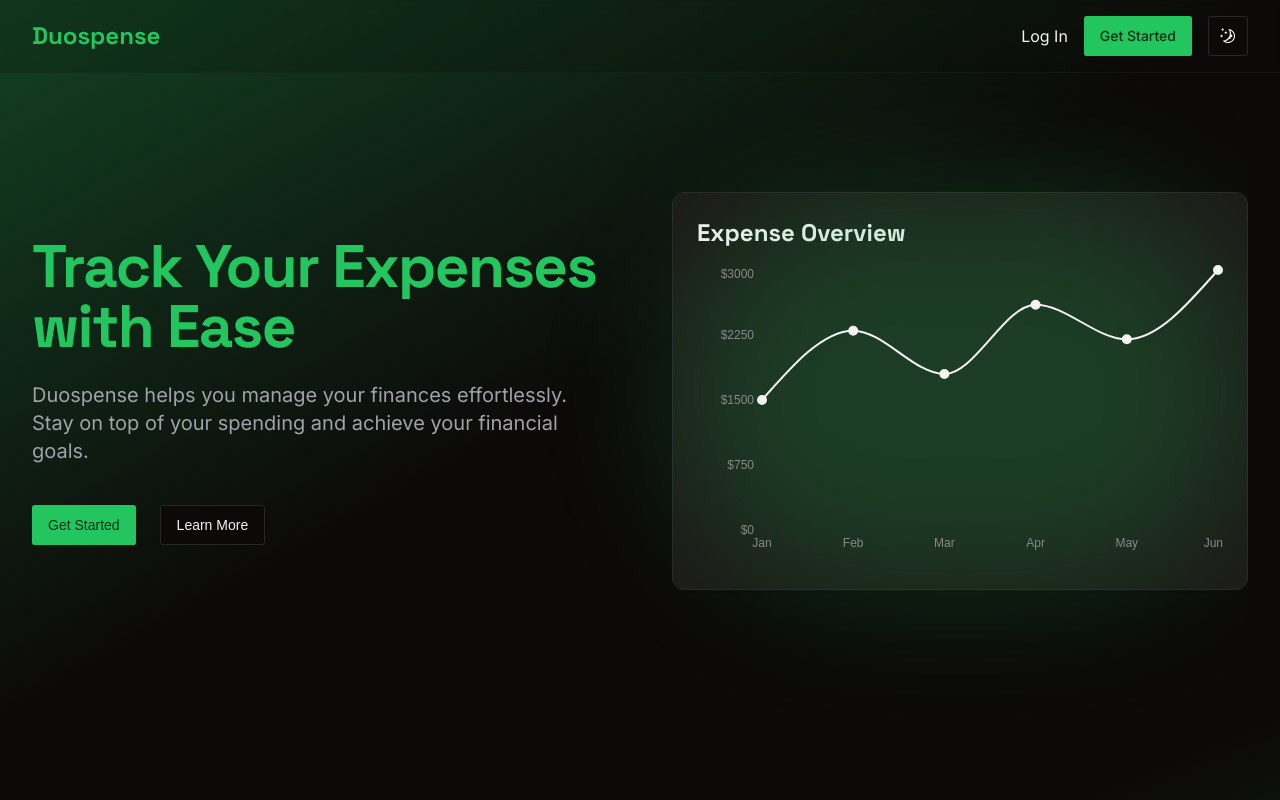
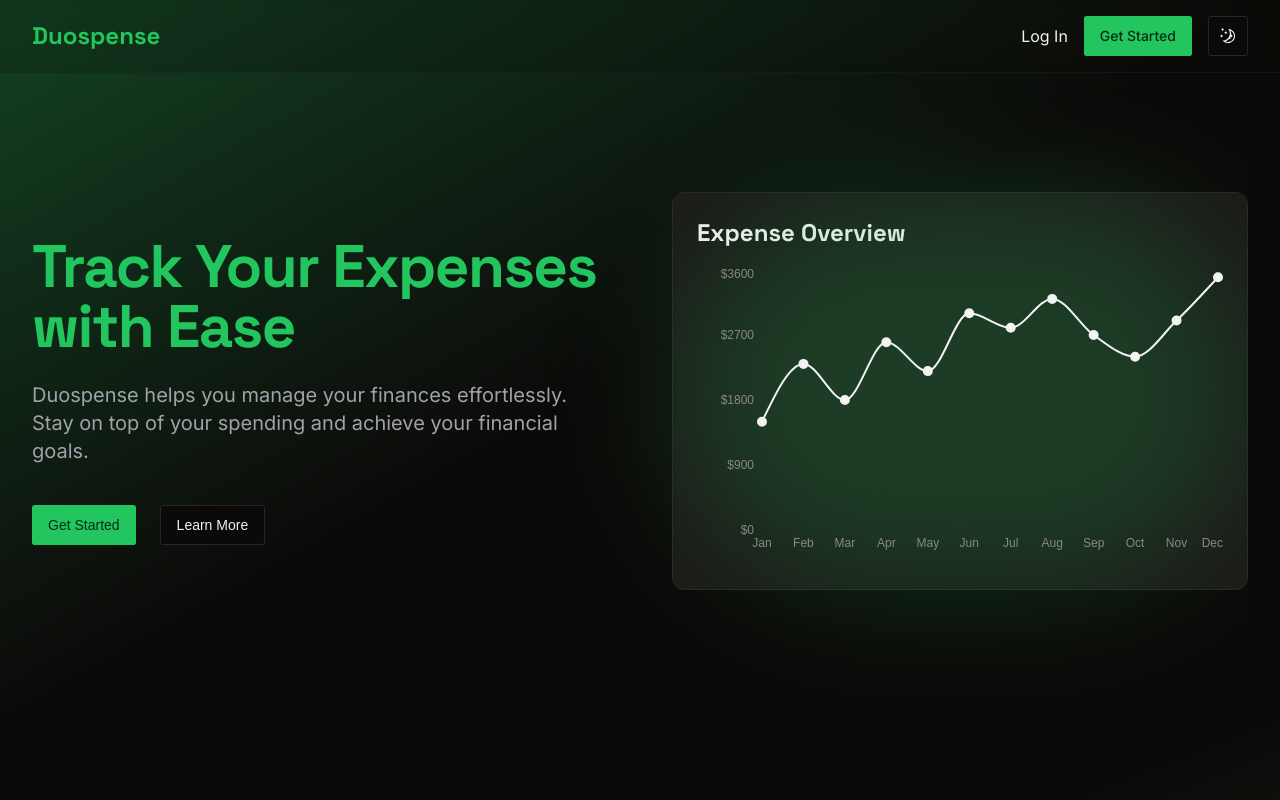
Before and after one commit to kaizenics/duospense, a Next.js app: page / in a window 1280 px wide. Shown: the top 800 px of the page. Built offline with nearby package versions, Linux system fonts and the light colour scheme.

Commit message:
feat: enhance ExpenseChart with custom tooltip and additional data points

```diff
--- a/src/components/ui/expense-chart.tsx
+++ b/src/components/ui/expense-chart.tsx
@@ -1,6 +1,6 @@
 "use client"
 
-import { Line, LineChart, ResponsiveContainer, XAxis, YAxis, Tooltip } from "recharts"
+import { Line, LineChart, ResponsiveContainer, XAxis, YAxis, Tooltip, CartesianGrid } from "recharts"
 
 const data = [
   { name: "Jan", total: 1500 },
@@ -9,12 +9,38 @@ const data = [
   { name: "Apr", total: 2600 },
   { name: "May", total: 2200 },
   { name: "Jun", total: 3000 },
+  { name: "Jul", total: 2800 },
+  { name: "Aug", total: 3200 },
+  { name: "Sep", total: 2700 },
+  { name: "Oct", total: 2400 },
+  { name: "Nov", total: 2900 },
+  { name: "Dec", total: 3500 },
 ]
+
+import { TooltipProps } from "recharts";
+
+const CustomTooltip = ({ active, payload, label }: TooltipProps<number, string>) => {
+  if (active && payload && payload.length) {
+    return (
+      <div className="rounded-lg border bg-white p-2 shadow-sm">
+        <div className="gap-2 p-2">
+          <div className="font-heading text-sm text-black">{label}</div>
+          <div className="font-sans text-sm font-bold text-black">
+            ${payload[0].value}
+          </div>
+        </div>
+      </div>
+    )
+  }
+
+  return null
+}
 
 export function ExpenseChart() {
   return (
     <ResponsiveContainer width="100%" height={300}>
       <LineChart data={data}>
+        <CartesianGrid strokeDasharray="3 3" className="stroke-muted/20" />
         <XAxis
           dataKey="name"
           stroke="#888888"
@@ -29,8 +55,15 @@ export function ExpenseChart() {
           axisLine={false}
           tickFormatter={(value) => `$${value}`}
         />
-        <Tooltip />
-        <Line type="monotone" dataKey="total" stroke="currentColor" strokeWidth={2} dot={{ strokeWidth: 4 }} className="stroke-primary" />
+        <Tooltip content={<CustomTooltip />} />
+        <Line
+          type="monotone"
+          dataKey="total"
+          stroke="currentColor"
+          strokeWidth={2}
+          dot={{ strokeWidth: 4 }}
+          className="stroke-primary"
+        />
       </LineChart>
     </ResponsiveContainer>
   )
```
